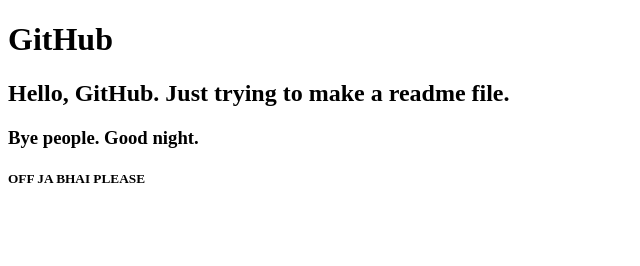
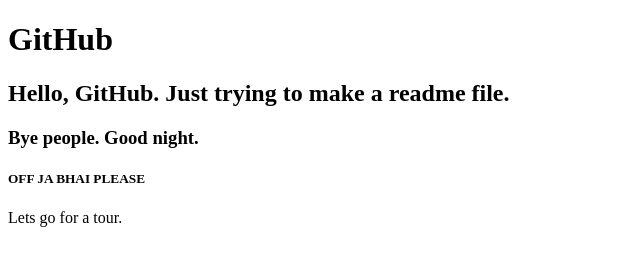
Before and after one commit to fariza-rafa/My-Website, a plain HTML site: page index.html in a window 1280 px wide. Shown: the whole page, without its empty margins (0-640 px from the left). Drawn offline with Linux system fonts and the light colour scheme.

Commit message:
Setting party

```diff
--- a/index.html
+++ b/index.html
@@ -10,5 +10,6 @@
     <h2>Hello, GitHub. Just trying to make a readme file.</h2>
     <h3>Bye people. Good night.</h3>
     <h5>OFF JA BHAI PLEASE</h5>
+    <p>Lets go for a tour.</p>
 </body>
 </html>
```
